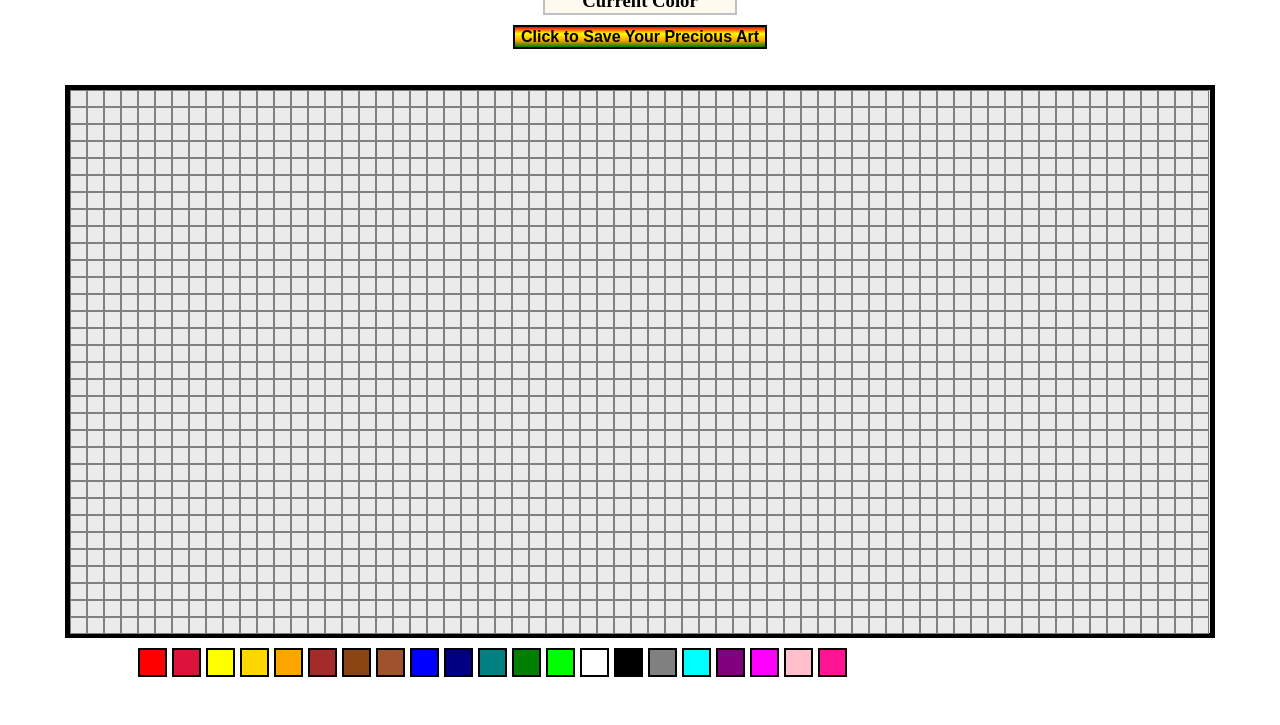
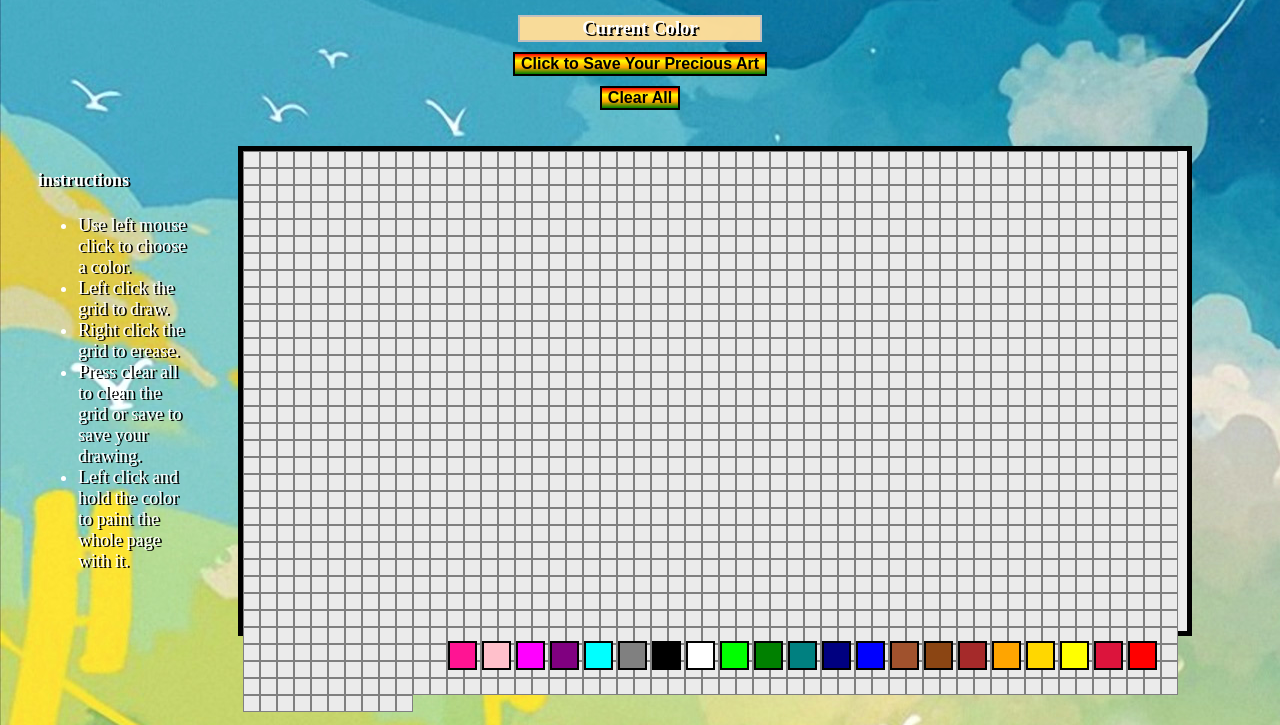
Before and after one commit to HishamBS/Dixler, a plain HTML site: page index.html in a window 1280 px wide. Shown: the part 75-800 px from the top of the page. Drawn offline with nearby package versions, Linux system fonts and the light colour scheme.

Commit message:
added instructions and paint all function

```diff
--- a/index.html
+++ b/index.html
@@ -7,13 +7,28 @@
     </head>
     <body>
         <div>
-        <h1>Welcome To Dixler</h1>
+        <h1>Dixler</h1>
+        <h2>A Simple Pixel Drawing js Application</h2>
+
         </br>
         <h3>Current Color</h3>
         <button id="btnSave">Click to Save Your Precious Art</button>
+        <button id="clearAll">Clear All</button>
+
         </div>
     </br>
 </br>
+<div class="instructions">
+        <h4>instructions</h4>
+        <ul>
+            <li>Use left mouse click to choose a color.</li>
+            <li>Left click the grid to draw.</li>
+            <li>Right click the grid to erease.</li>
+            <li>Press clear all to clean the grid or save to save your drawing.</li>
+            <li>Left click and hold the color to paint the whole page with it.</li>
+        </ul>
+
+    </div>
 
         <div class="frame" id="widget">
 
--- a/js/main.js
+++ b/js/main.js
@@ -14,13 +14,13 @@ let $colors = document.querySelector(".colors");
 for (let i = 0; i < colorsArr.length; i++) {
     let $color = document.createElement("div");
     $color.setAttribute("class", "color");
-    $color.setAttribute("id", "" + colorsArr[i]);
+    $color.setAttribute("id", "" + colorsArr[i].toUpperCase());
     $color.setAttribute("style", 'background-color:' + colorsArr[i]);
     $colors.appendChild($color);
 }
 
 //adding drawing blocks
-for (let i = 0; i < 2144; i++) {
+for (let i = 0; i < 1770; i++) {
     let $pxl = document.createElement("div");
     $pxl.setAttribute("class", "pxl");
     $pxl.setAttribute("id", "" + i);
@@ -40,7 +40,7 @@ $(function () {
         $("h3").css('background',color)
     });
 
-
+        //save as png button ... needs html2canvas and saveAs libraries to be called in index.html
         $("#btnSave").click(function() {
             html2canvas($("#widget"), {
                 onrendered: function(canvas) {
@@ -50,6 +50,11 @@ $(function () {
                     });
                 }
             });
+        });
+
+        $("#clearAll").click(function() {
+            $(".pxl").css('background','rgba(235, 235, 235)')
+
         });
 
         // for mousedown
@@ -86,5 +91,20 @@ $(function () {
         }
 
 
+         // for painting the whole page with one color
+         $(".color").mousedown(function (e) {
+            color = $(this).attr("id");
+            //is calling the continious mousedown click
+            interval = setInterval(paintAll, 500);
+        }).mouseup(function () {
+            clearInterval(interval);
+        });
+
+        //the paint all function
+        function paintAll() {
+        $(".pxl").css('background', color)
+        }
+
+
 
     });
--- a/styles/main.css
+++ b/styles/main.css
@@ -1,27 +1,43 @@
-h1,h3 {
+body{
+    background-image: url("/styles/bg.jpg");
+}
+h1,h2,h3 {
     margin: auto;
     text-align: center;
-    color: #000;
+    color:white;
+    text-shadow: 2px 2px black;
 }
 h3{
     border: 2px solid silver;
-    background-color: floralwhite;
-    width:190px;
+    background-color: rgba(255, 221, 152, 0.968);
+    width:240px;
     height: 23px;
 
 }
+.instructions{
+    display: inline;
+    float: left;
+    width: 150px;
+    margin-right: 50px;
+    margin-left: 30px;
+    color:white;
+    text-shadow: 2px 1px black;
+    font-size: 18px;
+    /* background-image: linear-gradient(red,yellow,orange,green) */
+}
+
 
 .frame{
     border: 5px solid black;
     background-color:rgb(235, 235, 235);
-    width: 1140px;
-    height: 543px;
+    width: 944px;
+    height: 480px;
     margin: auto;
     user-select: none;
+    float: left;
 }
 .colors{
-    margin-left: 130px;
-    margin-top: 5px;
+    margin-left: 20px;
     margin-right: 110px;
 }
 .color{
@@ -30,21 +46,21 @@ h3{
     height: 25px;
     margin-right: 5px;
     margin-top:5px;
-    float: left;
+    float: right;
 }
 .pxl {
-    border: 1px solid grey;
+    border: 0.5px solid grey;
     width: 5px;
     height: 5px;
     margin: auto;
     padding: 5px;
-    background-color: transparent;
+    background-color: rgb(235, 235, 235);
     float: left;
     user-select: none;
 
 
 }
-#btnSave{
+#clearAll,#btnSave{
     margin: auto;
     text-align: center;
     display: block;
@@ -65,4 +81,21 @@ h3{
     color: black;
     font-weight: bolder;
     font-size: 16px;
+    text-shadow: 1px 1px white;
+
+
 }
+#clearAll:hover{
+    margin: auto;
+    text-align: center;
+    display: block;
+    margin-top: 10px;
+    background-image: linear-gradient(green,orange,yellow,red);
+    border: 2px solid white;
+    color: white;
+    font-weight: bolder;
+    font-size: 16px;
+    text-shadow: 1px 1px black;
+
+
+}
```
Also changed, not shown: styles/bg.jpg (added).
